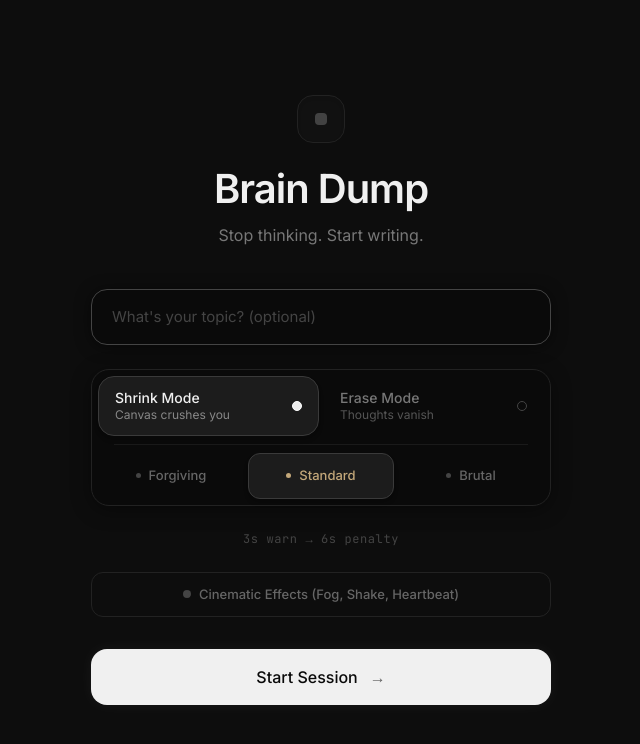
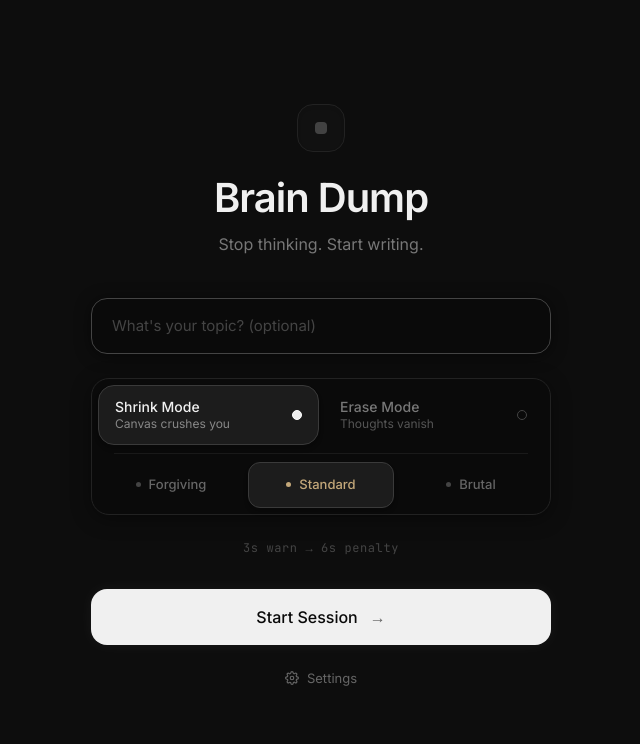
Before and after one commit to Jimuelzxc/braindump, a React (Vite) app: page / in a window 1280 px wide. Shown: the top 744 px of the page, without its empty margins (319-959 px from the left). Built offline with nearby package versions, Linux system fonts and the light colour scheme.

Commit message:
refactor: move cinematic effects toggle into settings modal

```diff
--- a/src/App.tsx
+++ b/src/App.tsx
@@ -123,8 +123,38 @@ function StartScreen({
     }
   };
 
+  const [showSettings, setShowSettings] = useState(false);
+
   return (
     <div className="flex-1 flex flex-col items-center justify-center p-6 w-full relative z-10 font-sans">
+
+      {showSettings && (
+        <div className="absolute inset-0 bg-[#0d0d0d] z-50 flex flex-col items-center justify-center p-6">
+          <div className="w-full max-w-[460px] flex flex-col gap-6">
+            <h2 className="text-[28px] font-semibold text-[#f0f0f0] mb-2 tracking-tight">Settings</h2>
+
+            <div className="bg-[#0a0a0a] border border-solid border-[#222] rounded-[20px] p-5 flex gap-5 items-center justify-between shadow-[0_4px_20px_rgba(0,0,0,0.4)]">
+              <div>
+                <div className="text-[#f0f0f0] font-medium text-[15px] mb-1">Cinematic Effects</div>
+                <div className="text-[#666] text-[13px] leading-[1.5]">Enable violent screen-shake, heavy blur in erase mode, and heartbeat audio.</div>
+              </div>
+              <button
+                onClick={() => setCinematicEffects(!cinematicEffects)}
+                className={`w-[52px] h-[30px] rounded-full relative transition-colors duration-200 cursor-pointer shrink-0 border-none ${cinematicEffects ? 'bg-red-500 shadow-[0_0_12px_rgba(239,68,68,0.4)]' : 'bg-[#333]'}`}
+              >
+                <div className={`absolute top-[3px] left-[3px] w-[24px] h-[24px] bg-white rounded-full transition-transform duration-200 ${cinematicEffects ? 'translate-x-[22px]' : 'translate-x-0'}`}></div>
+              </button>
+            </div>
+
+            <button
+              onClick={() => setShowSettings(false)}
+              className="mt-6 bg-[#f0f0f0] text-[#0a0a0a] font-medium py-[14px] rounded-xl text-[15px] cursor-pointer hover:bg-white transition-colors border-none"
+            >
+              Done
+            </button>
+          </div>
+        </div>
+      )}
 
       <div className="w-full max-w-[460px] flex flex-col items-center text-center">
         <div className="w-12 h-12 bg-[#111] border border-solid border-[#222] rounded-2xl flex items-center justify-center mb-6 shadow-inner">
@@ -213,26 +243,26 @@ function StartScreen({
           </p>
         </div>
 
-        <button
-          onClick={() => setCinematicEffects(!cinematicEffects)}
-          className={`w-full py-3 rounded-xl border border-solid transition-all duration-200 flex items-center justify-center gap-2 cursor-pointer ${
-            cinematicEffects ? 'bg-[#1c1c1c] border-[#3a3a3a] text-[#f0f0f0]' : 'bg-transparent border-[#222] text-[#666] hover:bg-[#111]'
-          }`}
-        >
-          <div className={`w-2 h-2 rounded-full ${cinematicEffects ? 'bg-red-500 shadow-[0_0_8px_rgba(239,68,68,0.8)]' : 'bg-[#444]'}`}></div>
-          <span className="text-[13px] font-medium font-sans">Cinematic Effects (Fog, Shake, Heartbeat)</span>
-        </button>
-
+        <div className="flex flex-col items-center w-full gap-4 mt-2">
           <button
             onClick={() => {
               initAudio();
               onStart(topic);
             }}
-          className="group w-full bg-[#f0f0f0] text-[#0a0a0a] font-medium py-[16px] rounded-2xl cursor-pointer text-[16px] hover:bg-white transition-all transform active:scale-[0.98] border-none mt-2 shadow-[0_0_15px_rgba(255,255,255,0.05)] hover:shadow-[0_0_20px_rgba(255,255,255,0.1)] flex items-center justify-center gap-3"
+            className="group w-full bg-[#f0f0f0] text-[#0a0a0a] font-medium py-[16px] rounded-2xl cursor-pointer text-[16px] hover:bg-white transition-all transform active:scale-[0.98] border-none shadow-[0_0_15px_rgba(255,255,255,0.05)] hover:shadow-[0_0_20px_rgba(255,255,255,0.1)] flex items-center justify-center gap-3"
           >
             Start Session
             <span className="text-[#666] group-hover:text-[#0a0a0a] group-hover:translate-x-[4px] transition-all duration-300">&rarr;</span>
           </button>
+
+          <button
+            onClick={() => setShowSettings(true)}
+            className="text-[#666] text-[13px] hover:text-[#aaa] transition-colors bg-transparent border-none cursor-pointer flex items-center gap-2 py-2"
+          >
+            <svg width="14" height="14" viewBox="0 0 24 24" fill="none" stroke="currentColor" strokeWidth="2" strokeLinecap="round" strokeLinejoin="round"><circle cx="12" cy="12" r="3"></circle><path d="M19.4 15a1.65 1.65 0 0 0 .33 1.82l.06.06a2 2 0 0 1 0 2.83 2 2 0 0 1-2.83 0l-.06-.06a1.65 1.65 0 0 0-1.82-.33 1.65 1.65 0 0 0-1 1.51V21a2 2 0 0 1-2 2 2 2 0 0 1-2-2v-.09A1.65 1.65 0 0 0 9 19.4a1.65 1.65 0 0 0-1.82.33l-.06.06a2 2 0 0 1-2.83 0 2 2 0 0 1 0-2.83l.06-.06a1.65 1.65 0 0 0 .33-1.82 1.65 1.65 0 0 0-1.51-1H3a2 2 0 0 1-2-2 2 2 0 0 1 2-2h.09A1.65 1.65 0 0 0 4.6 9a1.65 1.65 0 0 0-.33-1.82l-.06-.06a2 2 0 0 1 0-2.83 2 2 0 0 1 2.83 0l.06.06a1.65 1.65 0 0 0 1.82.33H9a1.65 1.65 0 0 0 1-1.51V3a2 2 0 0 1 2-2 2 2 0 0 1 2 2v.09a1.65 1.65 0 0 0 1 1.51 1.65 1.65 0 0 0 1.82-.33l.06-.06a2 2 0 0 1 2.83 0 2 2 0 0 1 0 2.83l-.06.06a1.65 1.65 0 0 0-.33 1.82V9a1.65 1.65 0 0 0 1.51 1H21a2 2 0 0 1 2 2 2 2 0 0 1-2 2h-.09a1.65 1.65 0 0 0-1.51 1z"></path></svg>
+            Settings
+          </button>
+        </div>
       </div>
     </div>
   );
```
Lines whose indentation alone changed are shown as unchanged.
